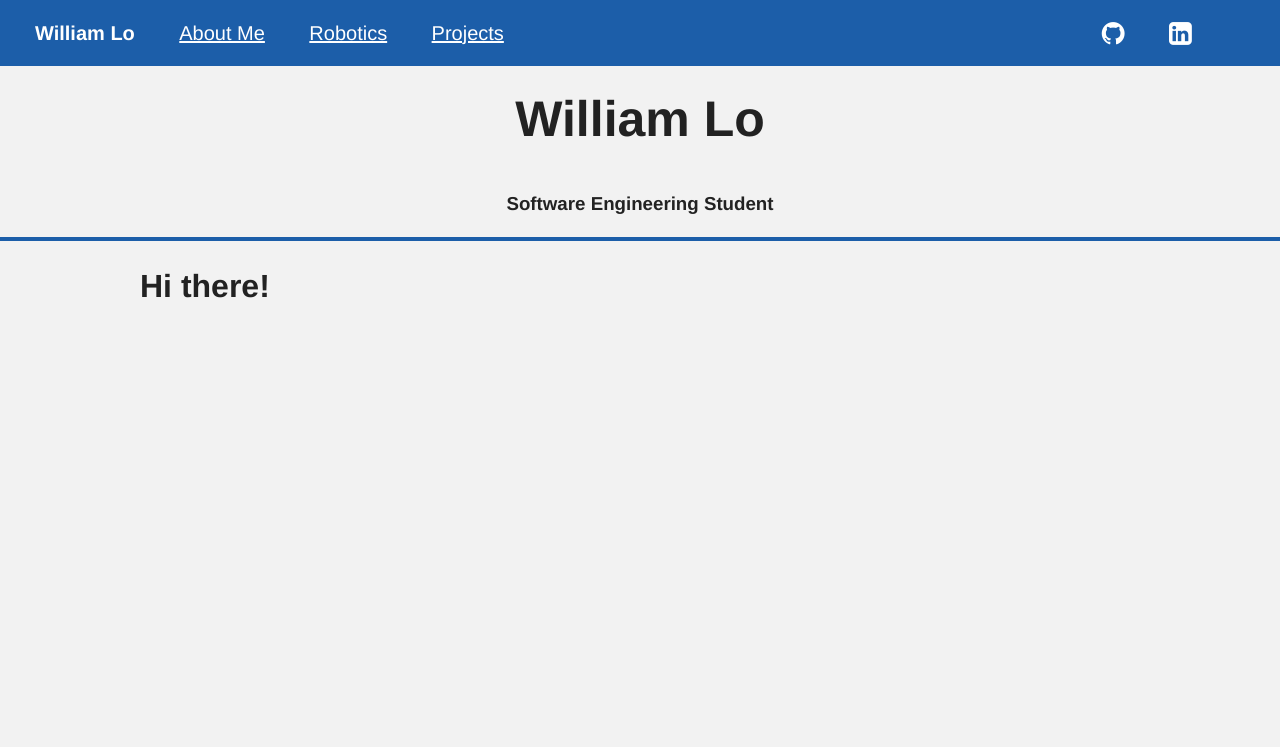
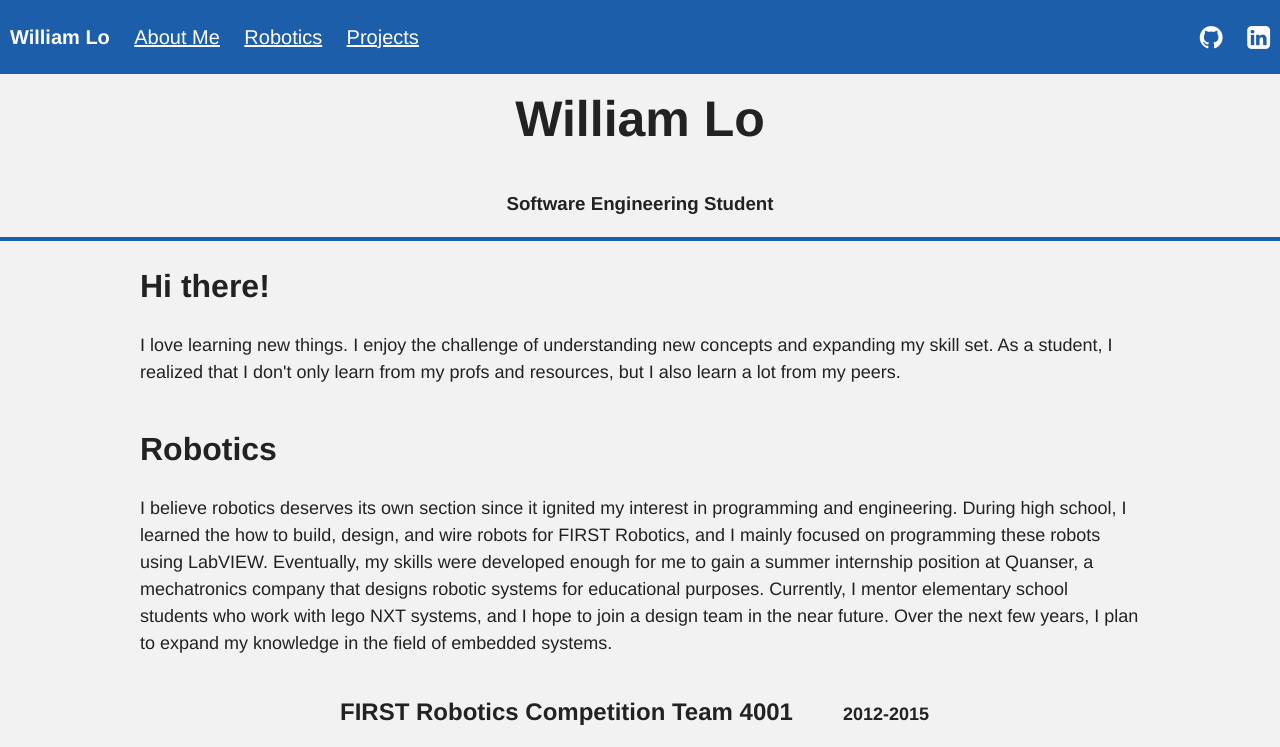
Before and after one commit to Will-Lo/Will-Lo.github.io, a plain HTML site: page index.html in a window 1280 px wide. Shown: the top 747 px of the page. Drawn offline with nearby package versions, Linux system fonts and the light colour scheme.

Commit message:
Somewhat fixed nav bar on resize
Best solution is just to make another nav bar when the window is small

```diff
--- a/index.html
+++ b/index.html
@@ -15,8 +15,6 @@
 	<body>
 		<div id="hoverspace">
 			<div class="nav" id="nav">
-				<div class="row fullWidth">
-					<div class="large-8 columns">
 				<ul class="links">
 					<li><a class="name">William Lo</a></li>
 					<li><a href="#header" id = "aboutbtn" class="link">About Me</a></li>
@@ -34,14 +32,11 @@
 						});
 					</script>
 				</ul>
-					</div>
-					<div class="large-2 columns"></div>
-					<div class="large-2 columns">
+				<div class="icon-area">
 					<ul class="icons">
 						<li><a href="https://github.com/Will-Lo" target="_blank" class="icon"><i class="fa fa-gthub fa-lg fa-inverse"></i></a></li>
 						<li><a href="https://ca.linkedin.com/in/williamloca" target="_blank" class="icon"><i class="fa fa-linkedin-square fa-lg fa-inverse"></i></a></li>
 					</ul>
-					</div>
 				</div>
 			</div>
 		</div>
@@ -82,21 +77,8 @@
 		<div class = divider></div>
 		<div class="row">
 			<h1>Hi there!</h1>
-				<p></p>
+				<p>I love learning new things. I enjoy the challenge of understanding new concepts and expanding my skill set. As a student, I realized that I don't only learn from my profs and resources, but I also learn a lot from my peers.</p>
 		</div>
-		<br></br>
-		<br></br>
-		<br></br>
-		<br></br>
-		<br></br>
-		<br></br>
-		<br></br>
-		<br></br>
-		<br></br>
-		<br></br>
-		<br></br>
-		<br></br>
-		<br></br>
 		<div class ="row">
 			<div id = "robotics">
 				<h1>Robotics</h1>
--- a/main.css
+++ b/main.css
@@ -29,12 +29,16 @@ p{
 }
 
 .nav{
+	display: -webkit-flex;
+	display: -ms-flexbox;
+	display: flex;
+	overflow: hidden;
+	flex-direction: row;
 	background-color: rgb(28,94,169);
 	padding-top: 2px;
 	padding-bottom: 2px;
 	top:0;
 	width:100%;
-	max-height: 10%
 	list-style-type: none;
 	position:fixed;
 	opacity: 1;
@@ -51,8 +55,9 @@ p{
 }
 
 .nav ul{
-	padding: 0px;
 	display: inline-block;
+    margin: 0;
+    padding: 0;
 }
 .nav li {
 	display: inline-block;
@@ -60,14 +65,22 @@ p{
 }
 
 .nav a {
+	display: block;
 	color: white;
 	background-color: rgb(28,94,169);
 	font-size: 20px;
-	padding:20px;
+	padding-left: 10px;
+	padding-right: 10px;
+	padding-top: 20px;
+	padding-bottom: 20px;
 }
 
 .nav a.link:hover{
 	background-color: rgb(37,122,218);
+}
+
+.icon-area{
+	margin-left: auto;
 }
 
 .icon:hover{
```
Lines whose indentation alone changed are shown as unchanged.
